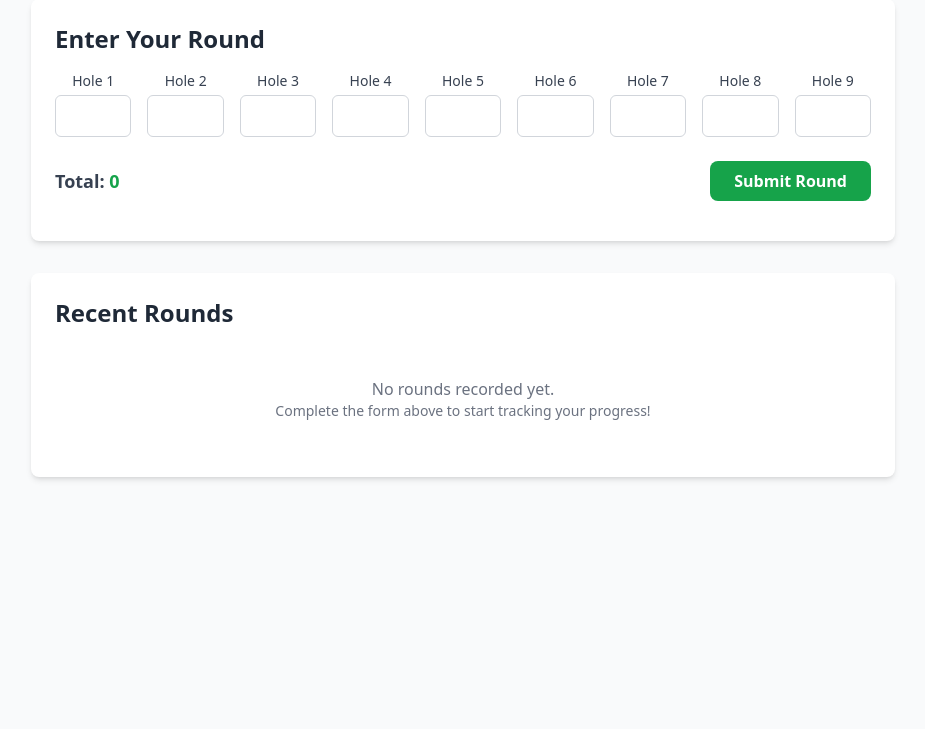
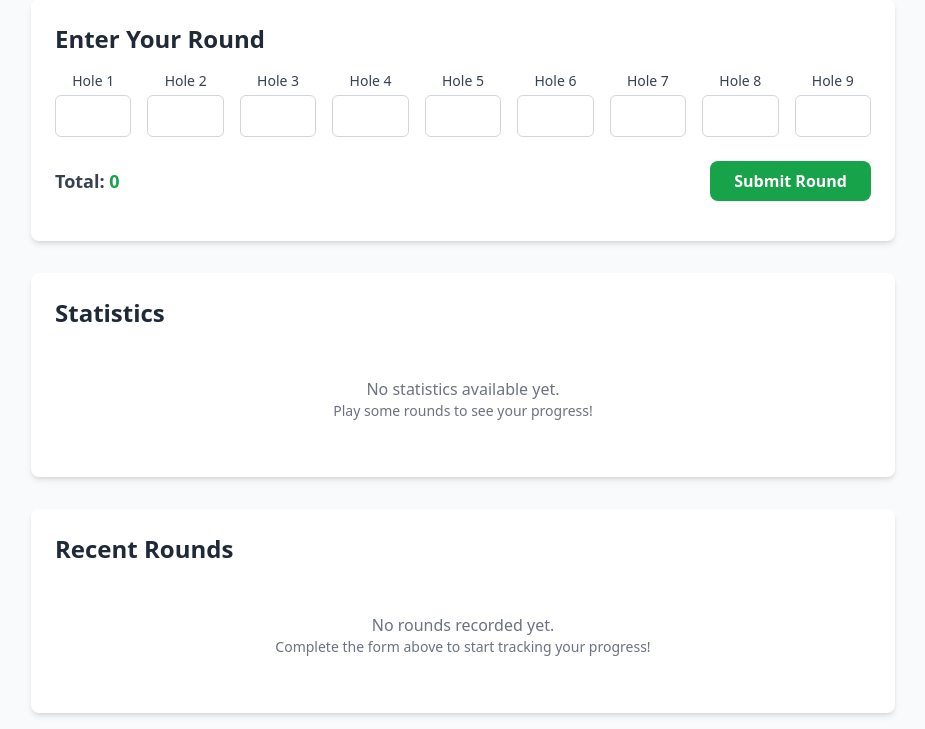
Before and after one commit to jlbrooks/learntogolf, a Flask app: page / in a window 1280 px wide. Shown: the part 409-1138 px from the top of the page, without its empty margins (177-1102 px from the left). Before the commit the page ends 889 px from the top, so only its background shows below. Run offline with Flask 3, Linux system fonts and the light colour scheme; some libraries are stand-ins or nearby versions.

Commit message:
Stats page

```diff
--- a/app.py
+++ b/app.py
@@ -89,5 +89,21 @@ def get_history():
                          player=player,
                          recent_rounds=recent_rounds)
 
+@app.route('/stats')
+def get_stats():
+    player = data_store.player
+
+    stats = {
+        'total_rounds': player.total_rounds,
+        'average_score': player.get_average_score(),
+        'best_score': player.get_best_score(),
+        'current_level': player.current_level,
+        'rounds_at_current_level': player.get_rounds_at_current_level(),
+        'par_or_better_count': sum(1 for r in player.rounds if r.total <= 36),
+        'level_ups': sum(1 for r in player.rounds if r.leveled_up)
+    }
+
+    return render_template('stats_section.html', stats=stats)
+
 if __name__ == '__main__':
     app.run(debug=True)
--- a/templates/index.html
+++ b/templates/index.html
@@ -73,7 +73,7 @@
                       hx-post="/score"
                       hx-target="#form-response"
                       hx-swap="innerHTML"
-                      hx-on::after-request="if(event.detail.successful) { document.getElementById('score-form').reset(); updateTotal(); htmx.trigger('#progress-section', 'refresh'); htmx.trigger('#history-section', 'refresh'); }">
+                      hx-on::after-request="if(event.detail.successful) { document.getElementById('score-form').reset(); updateTotal(); htmx.trigger('#progress-section', 'refresh'); htmx.trigger('#history-section', 'refresh'); htmx.trigger('#stats-section', 'refresh'); }">
                     <div class="grid grid-cols-3 gap-4 md:grid-cols-9">
                         <div class="text-center">
                             <label for="hole1" class="block text-sm font-medium text-gray-700 mb-1">Hole 1</label>
@@ -137,12 +137,23 @@
                 <div id="form-response" class="mt-4"></div>
             </div>
 
+            <!-- Statistics Panel -->
+            <div id="stats-section" class="bg-white rounded-lg shadow-md p-6"
+                 hx-get="/stats"
+                 hx-trigger="load, refresh"
+                 hx-swap="innerHTML">
+                <h2 class="text-2xl font-semibold text-gray-800 mb-4">Statistics</h2>
+                <div class="text-center text-gray-500">
+                    <p>Loading statistics...</p>
+                </div>
+            </div>
+
             <!-- Rounds History -->
             <div id="history-section" class="bg-white rounded-lg shadow-md p-6"
                  hx-get="/history"
                  hx-trigger="load, refresh"
                  hx-swap="innerHTML">
-                <h2 class="text-2xl font-semibold text-gray-800 mb-4">Recent Rounds</h2>
+                <h2 class="text-2xl font-semibent text-gray-800 mb-4">Recent Rounds</h2>
                 <div class="text-center text-gray-500">
                     <p>Loading rounds...</p>
                 </div>
--- /dev/null
+++ b/templates/stats_section.html
@@ -0,0 +1,49 @@
+<h2 class="text-2xl font-semibold text-gray-800 mb-4">Statistics</h2>
+{% if stats.total_rounds > 0 %}
+    <div class="grid grid-cols-2 md:grid-cols-4 gap-4">
+        <div class="text-center p-4 bg-blue-50 rounded-lg">
+            <div class="text-2xl font-bold text-blue-600">{{ stats.total_rounds }}</div>
+            <div class="text-sm text-gray-600">Total Rounds</div>
+        </div>
+
+        <div class="text-center p-4 bg-green-50 rounded-lg">
+            <div class="text-2xl font-bold text-green-600">{{ "%.1f"|format(stats.average_score) }}</div>
+            <div class="text-sm text-gray-600">Average Score</div>
+        </div>
+
+        <div class="text-center p-4 bg-purple-50 rounded-lg">
+            <div class="text-2xl font-bold text-purple-600">{{ stats.best_score }}</div>
+            <div class="text-sm text-gray-600">Best Score</div>
+        </div>
+
+        <div class="text-center p-4 bg-yellow-50 rounded-lg">
+            <div class="text-2xl font-bold text-yellow-600">{{ stats.level_ups }}</div>
+            <div class="text-sm text-gray-600">Level Ups</div>
+        </div>
+
+        <div class="text-center p-4 bg-gray-50 rounded-lg">
+            <div class="text-2xl font-bold text-gray-600">{{ stats.rounds_at_current_level }}</div>
+            <div class="text-sm text-gray-600">Rounds at Level {{ stats.current_level }}</div>
+        </div>
+
+        <div class="text-center p-4 bg-green-50 rounded-lg">
+            <div class="text-2xl font-bold text-green-600">{{ stats.par_or_better_count }}</div>
+            <div class="text-sm text-gray-600">Par or Better</div>
+        </div>
+
+        <div class="text-center p-4 bg-blue-50 rounded-lg">
+            <div class="text-2xl font-bold text-blue-600">{{ "%.1f"|format((stats.par_or_better_count / stats.total_rounds * 100) if stats.total_rounds > 0 else 0) }}%</div>
+            <div class="text-sm text-gray-600">Success Rate</div>
+        </div>
+
+        <div class="text-center p-4 bg-indigo-50 rounded-lg">
+            <div class="text-2xl font-bold text-indigo-600">{{ 6 - stats.current_level }}</div>
+            <div class="text-sm text-gray-600">Levels Remaining</div>
+        </div>
+    </div>
+{% else %}
+    <div class="text-center py-8 text-gray-500">
+        <p>No statistics available yet.</p>
+        <p class="text-sm">Play some rounds to see your progress!</p>
+    </div>
+{% endif %}
```
